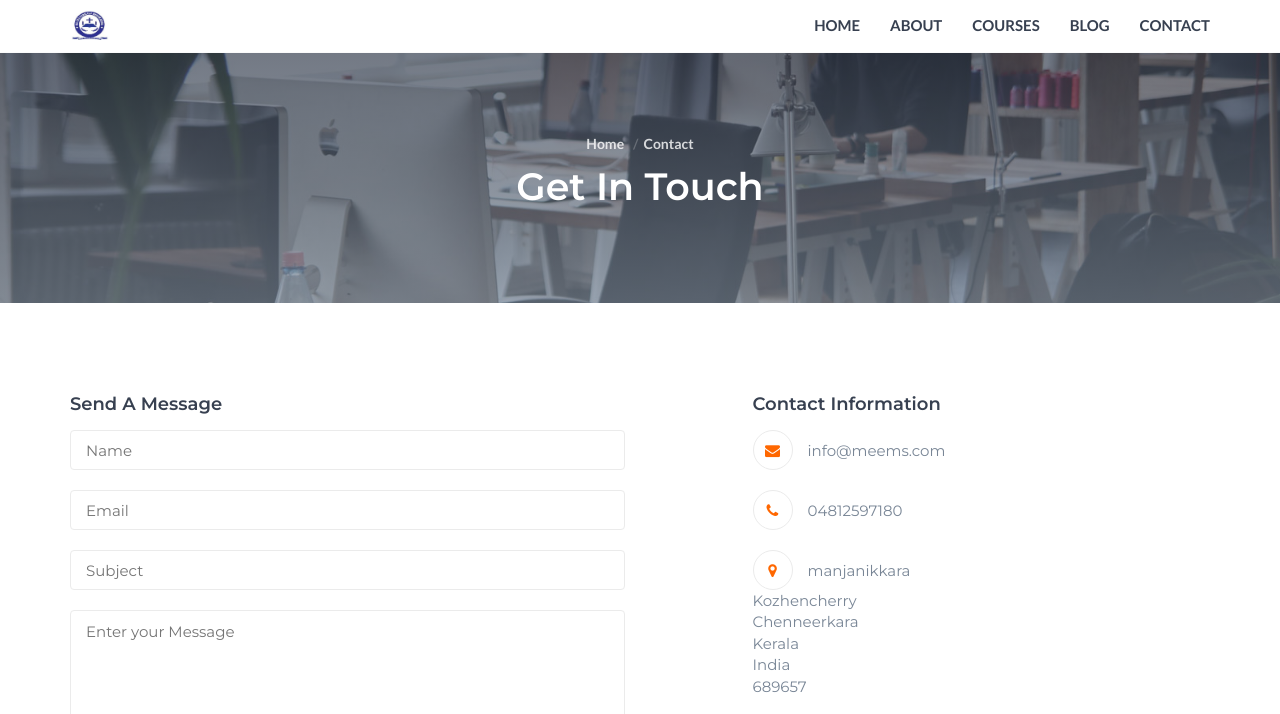
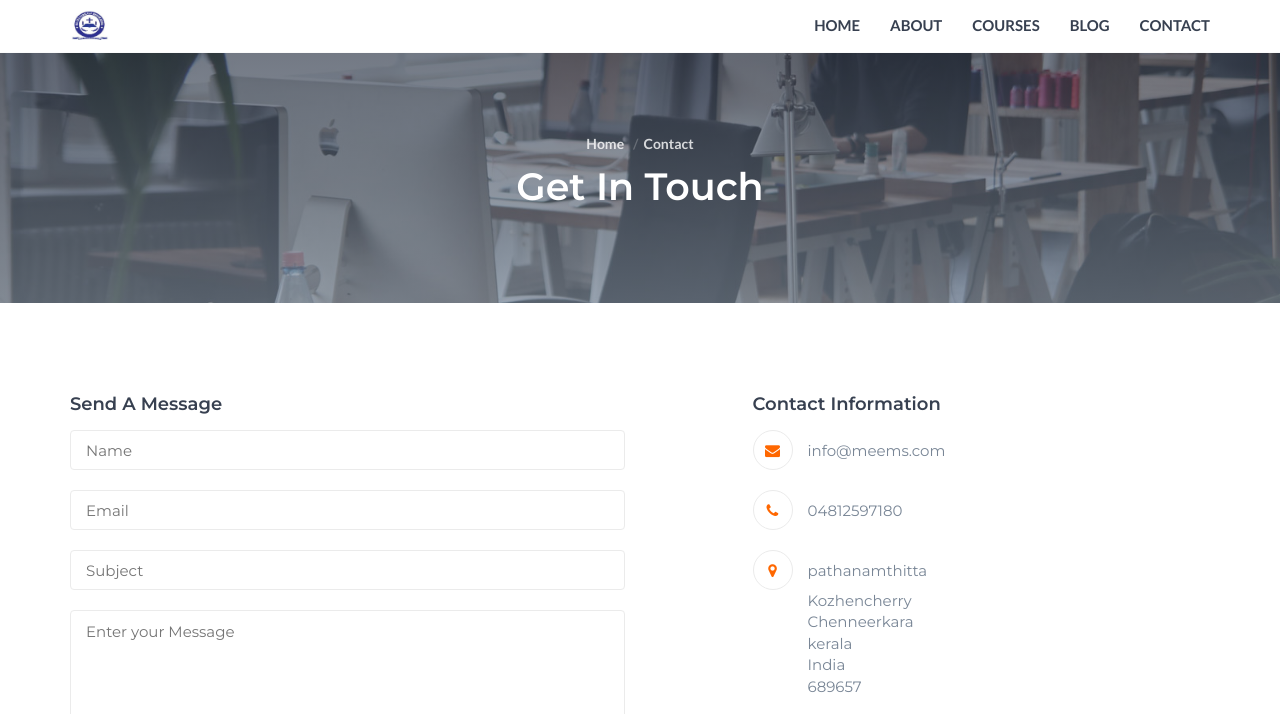
Before and after one commit to ryvinvitty/MEEMschool, a plain HTML site: page contact.html in a window 1280 px wide. Shown: the top 714 px of the page. Drawn offline with Linux system fonts and the light colour scheme; some packages are replaced by stand-ins of ours; grey boxes are pictures that could not be loaded.

Commit message:
contacts

```diff
--- a/contact.html
+++ b/contact.html
@@ -119,7 +119,13 @@
 						<ul class="contact-details">
 							<li><i class="fa fa-envelope"></i>info@meems.com</li>
 							<li><i class="fa fa-phone"></i>04812597180</li>
-							<li><i class="fa fa-map-marker"></i>manjanikkara<br> Kozhencherry<br> Chenneerkara<br> Kerala<br> India <br>689657</li>
+							<li><i class="fa fa-map-marker"></i>pathanamthitta<br>
+								&nbsp;&nbsp;&nbsp;&nbsp;&nbsp;&nbsp;&nbsp;&nbsp;&nbsp;&nbsp;&nbsp;&nbsp;&nbsp;&nbsp;Kozhencherry<br>
+								&nbsp; &nbsp;&nbsp;&nbsp;&nbsp;&nbsp;&nbsp;&nbsp;&nbsp;&nbsp;&nbsp;&nbsp;&nbsp;Chenneerkara<br>
+								&nbsp;&nbsp;&nbsp;&nbsp;&nbsp;&nbsp;&nbsp;&nbsp;&nbsp;&nbsp;&nbsp;&nbsp;&nbsp;&nbsp;kerala<br>
+								&nbsp; &nbsp;&nbsp;&nbsp;&nbsp;&nbsp;&nbsp;&nbsp;&nbsp;&nbsp;&nbsp;&nbsp;&nbsp;India<br>
+								&nbsp;&nbsp;&nbsp;&nbsp;&nbsp;&nbsp;&nbsp;&nbsp;&nbsp;&nbsp;&nbsp;&nbsp;&nbsp;&nbsp;689657<br>
+								</li>
 						</ul>
 
 						<!-- contact map -->
```
Also changed, not shown: Mimg/imgi.jpg (added), Mimg/imgii.jpg (added), 1 other file.
